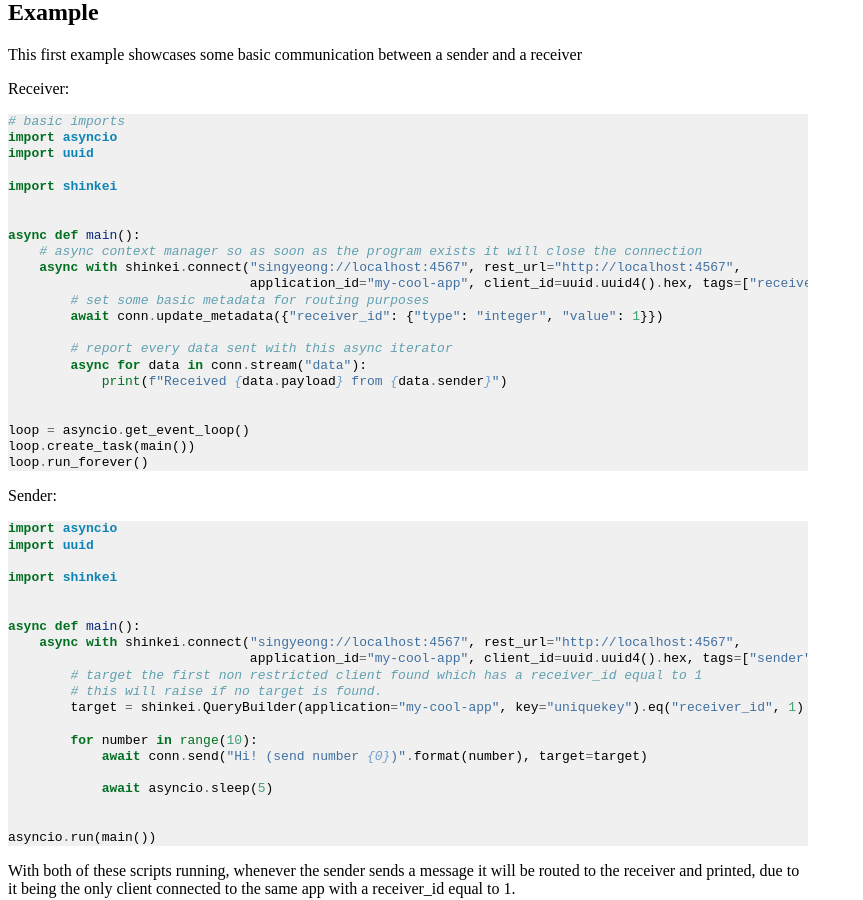
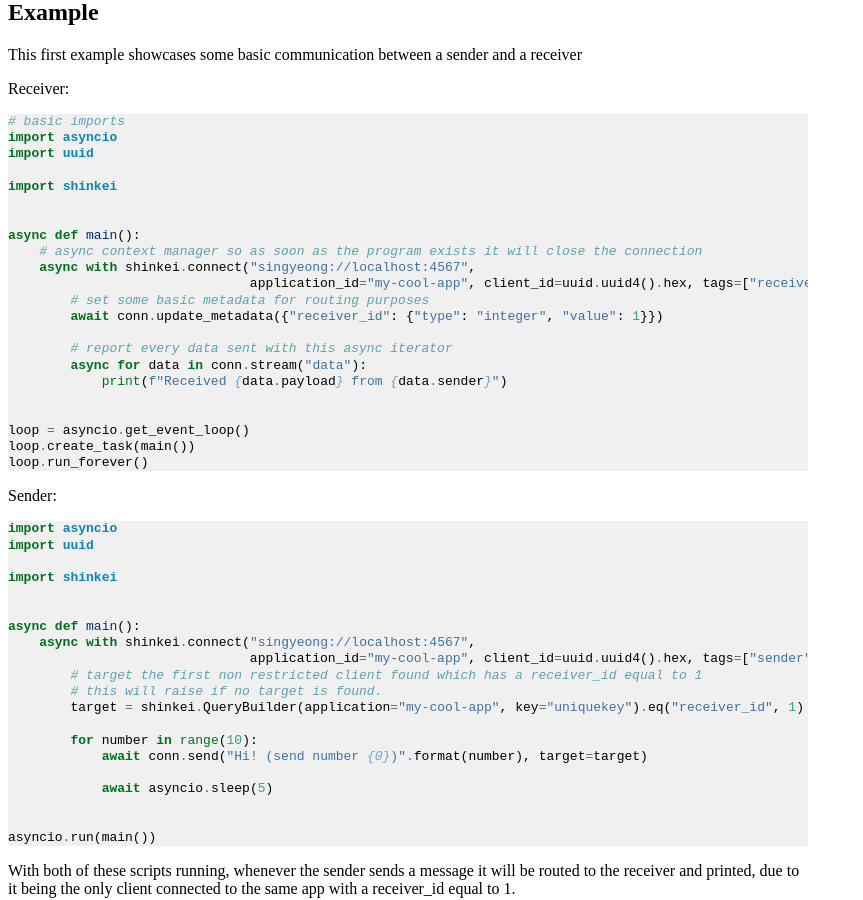
Before and after one commit to PendragonLore/shinkei, a Sphinx documentation site: the page built from docs/quickstart.rst, in a window 1280 px wide and 900 px high, scrolled down 382 px. Shown: the whole window, without its empty margins (0-863 px from the left). Built offline with Sphinx 7.4.7, drawn with Linux system fonts in a browser that asks for light colours; the version number is read from the project's files by our own code.

Commit message:
Doc fixes.

```diff
--- a/docs/quickstart.rst
+++ b/docs/quickstart.rst
@@ -42,7 +42,7 @@ Receiver:
 
     async def main():
         # async context manager so as soon as the program exists it will close the connection
-        async with shinkei.connect("singyeong://localhost:4567", rest_url="http://localhost:4567",
+        async with shinkei.connect("singyeong://localhost:4567",
                                    application_id="my-cool-app", client_id=uuid.uuid4().hex, tags=["receiver"]) as conn:
             # set some basic metadata for routing purposes
             await conn.update_metadata({"receiver_id": {"type": "integer", "value": 1}})
@@ -67,7 +67,7 @@ Sender:
 
 
     async def main():
-        async with shinkei.connect("singyeong://localhost:4567", rest_url="http://localhost:4567",
+        async with shinkei.connect("singyeong://localhost:4567",
                                    application_id="my-cool-app", client_id=uuid.uuid4().hex, tags=["sender"]) as conn:
             # target the first non restricted client found which has a receiver_id equal to 1
             # this will raise if no target is found.
```
Also changed, not shown: 1 other file.
